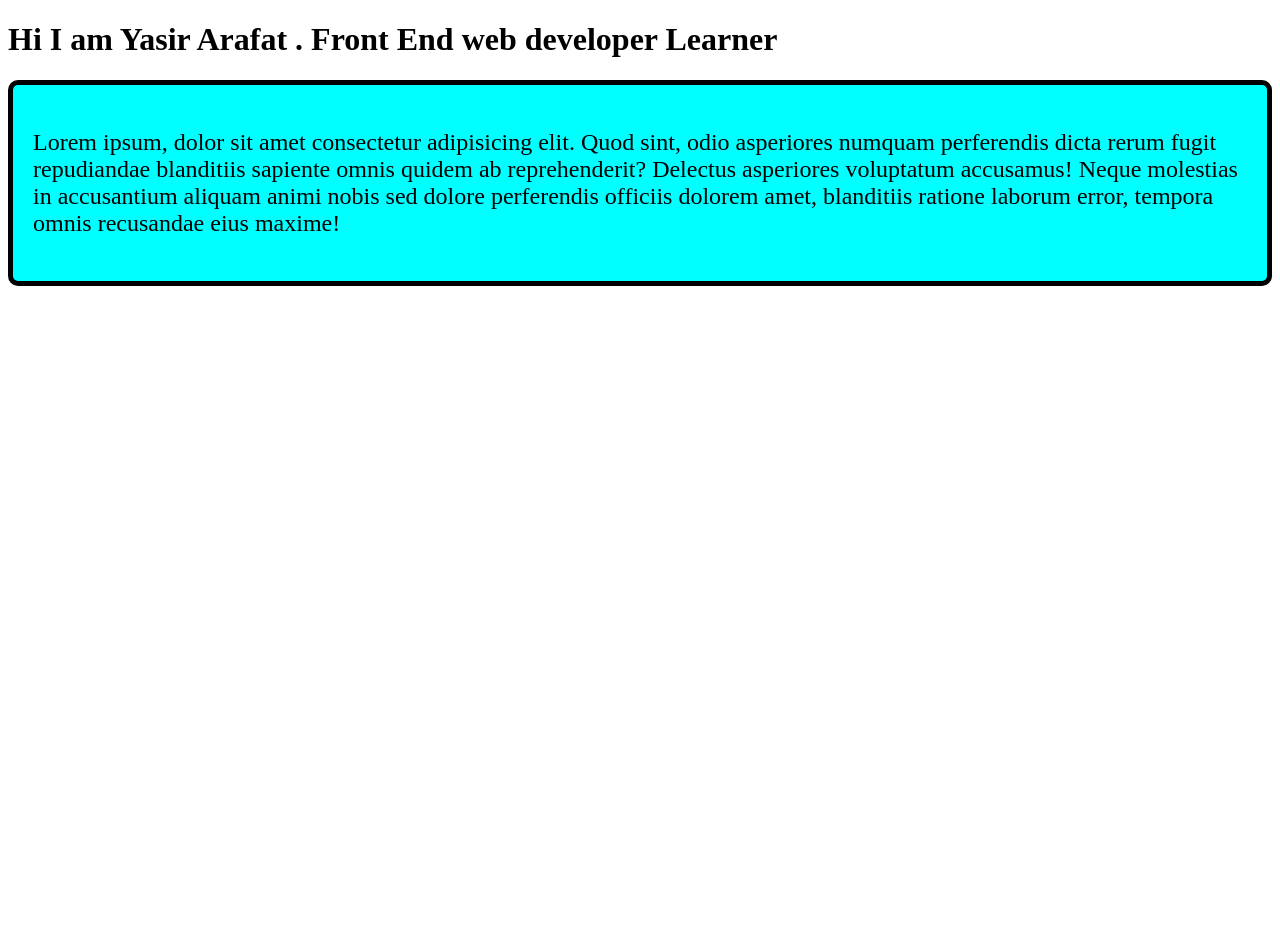
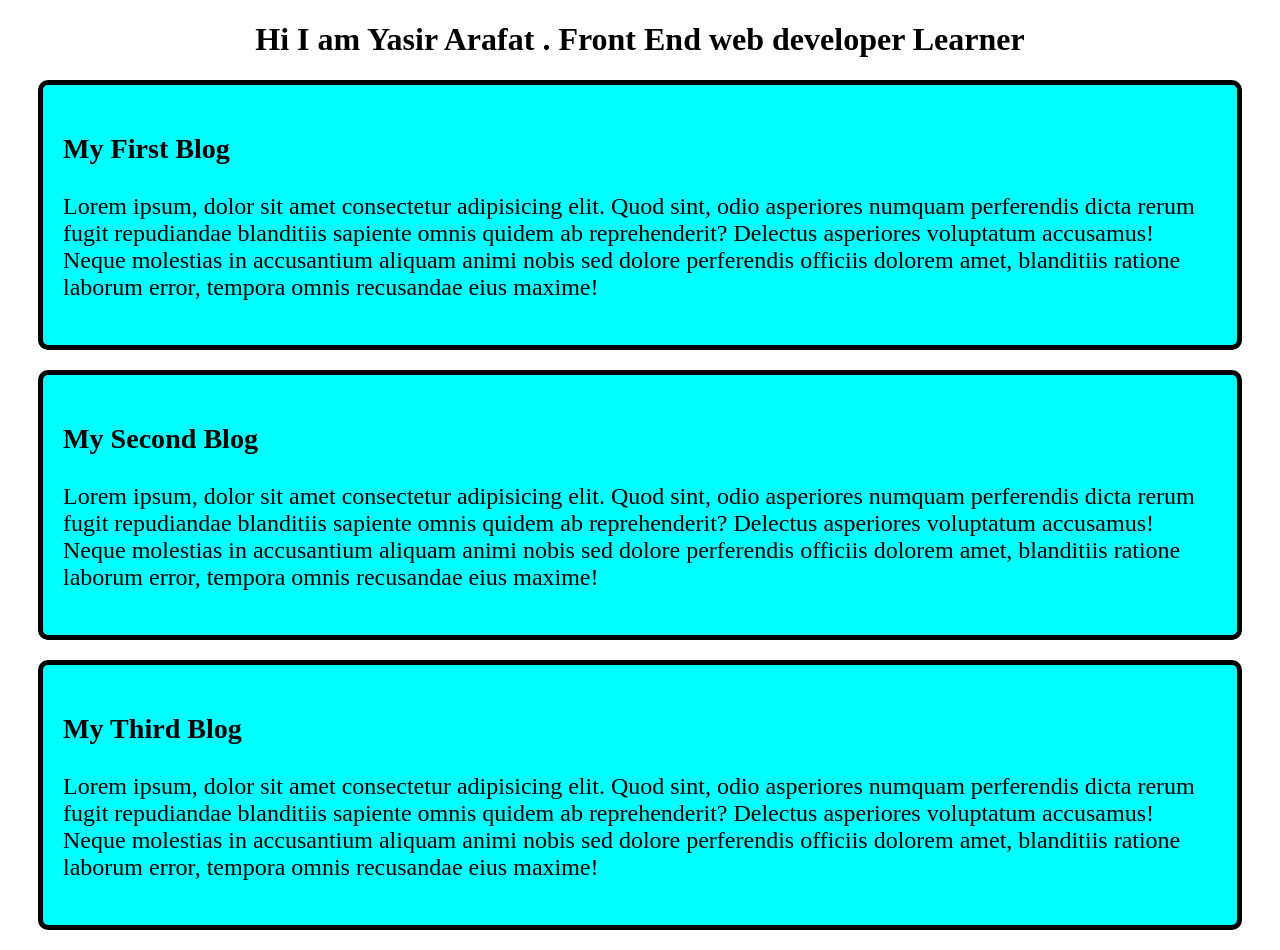
Before and after one commit to yasir-8arafat/my-second-test-repo, a plain HTML site: page index.html in a window 1280 px wide. Before the commit the page ends 800 px from the top, so only its background shows below. Drawn offline with Linux system fonts and the light colour scheme.

Commit message:
My Third commit Done

```diff
--- a/index.html
+++ b/index.html
@@ -5,6 +5,11 @@
     <meta name="viewport" content="width=device-width, initial-scale=1.0">
     <title>My Second testing website</title>
     <link rel="stylesheet" href="styles/blog.css">
+    <style>
+        h1{
+            text-align: center;
+        }
+    </style>
 </head>
 <body>
     <header>
@@ -12,6 +17,15 @@
     </header>
     <main>
         <div>
+            <h3>My First Blog</h3>
+            <p>Lorem ipsum, dolor sit amet consectetur adipisicing elit. Quod sint, odio asperiores numquam perferendis dicta rerum fugit repudiandae blanditiis sapiente omnis quidem ab reprehenderit? Delectus asperiores voluptatum accusamus! Neque molestias in accusantium aliquam animi nobis sed dolore perferendis officiis dolorem amet, blanditiis ratione laborum error, tempora omnis recusandae eius maxime!</p>
+        </div>
+        <div>
+            <h3>My Second Blog</h3>
+            <p>Lorem ipsum, dolor sit amet consectetur adipisicing elit. Quod sint, odio asperiores numquam perferendis dicta rerum fugit repudiandae blanditiis sapiente omnis quidem ab reprehenderit? Delectus asperiores voluptatum accusamus! Neque molestias in accusantium aliquam animi nobis sed dolore perferendis officiis dolorem amet, blanditiis ratione laborum error, tempora omnis recusandae eius maxime!</p>
+        </div>
+        <div>
+            <h3>My Third Blog</h3>
             <p>Lorem ipsum, dolor sit amet consectetur adipisicing elit. Quod sint, odio asperiores numquam perferendis dicta rerum fugit repudiandae blanditiis sapiente omnis quidem ab reprehenderit? Delectus asperiores voluptatum accusamus! Neque molestias in accusantium aliquam animi nobis sed dolore perferendis officiis dolorem amet, blanditiis ratione laborum error, tempora omnis recusandae eius maxime!</p>
         </div>
     </main>
--- a/styles/blog.css
+++ b/styles/blog.css
@@ -4,4 +4,5 @@ div{
     border-radius: 10px;
     padding: 20px;
     font-size: 24px;
+    margin: 20px 30px;
 }
```
